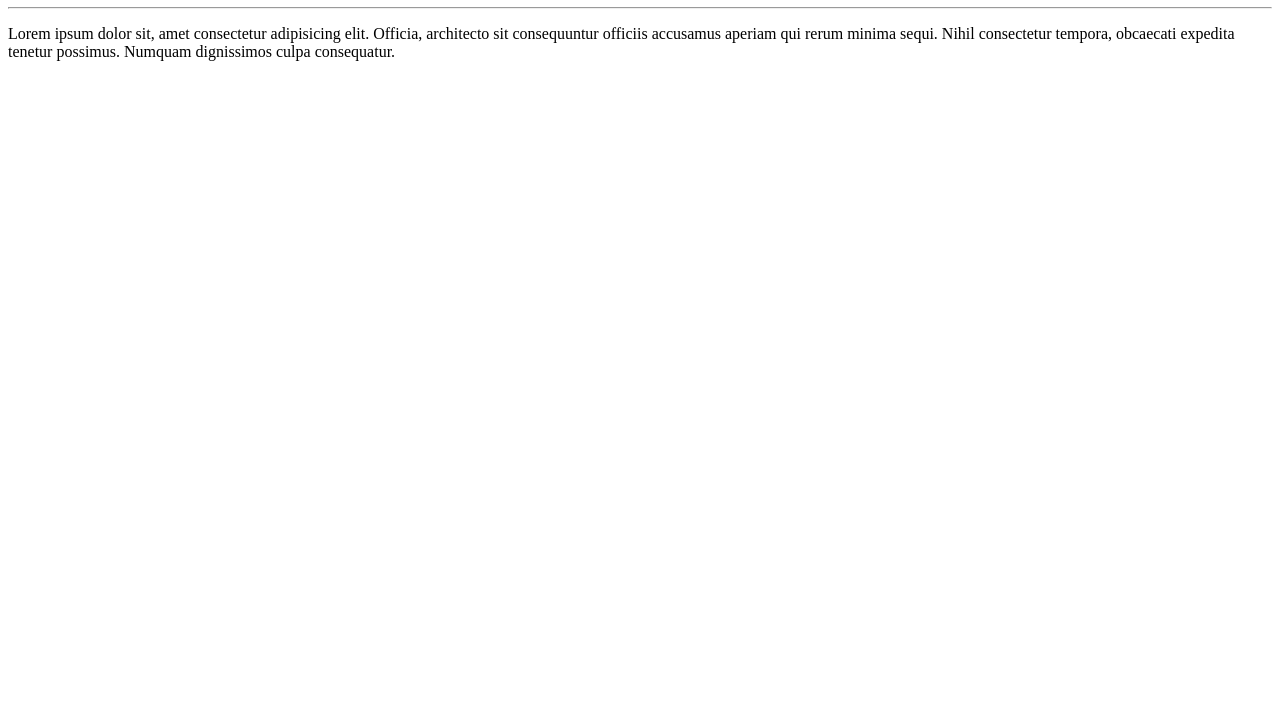
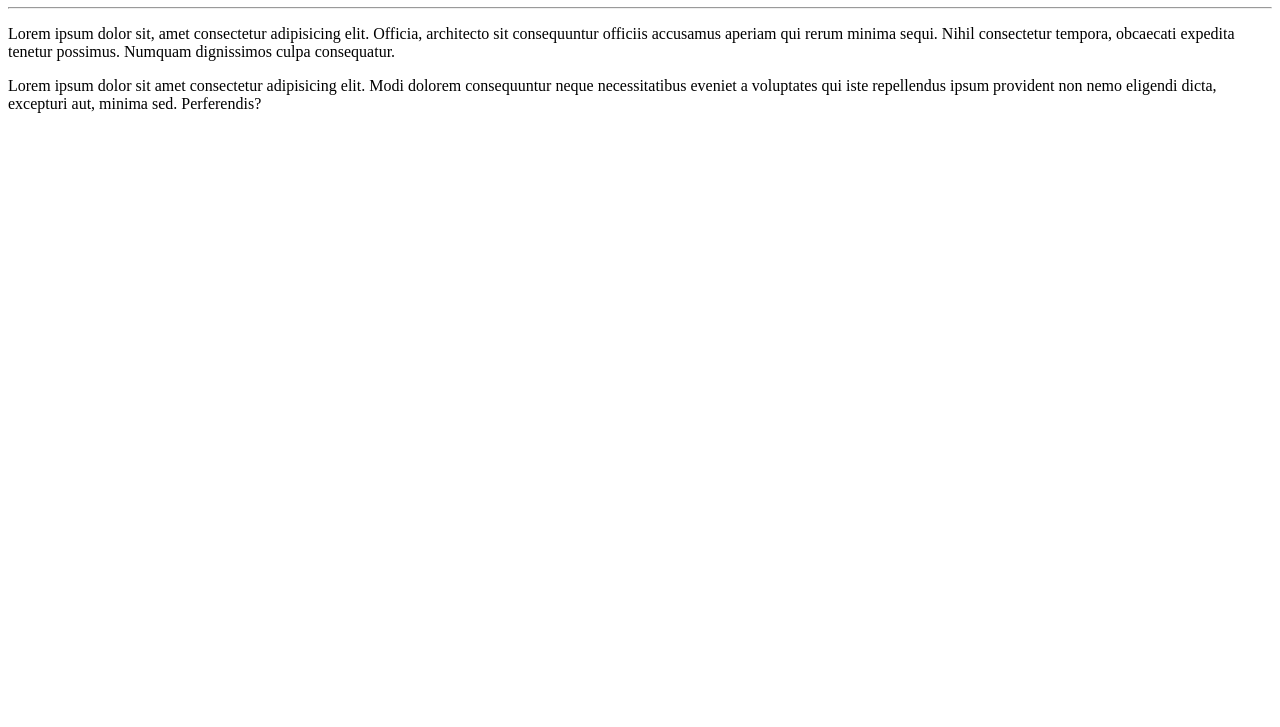
Before and after one commit to Matheus-Silva8/Ola-Mundo, a plain HTML site: page site-exemplo/index.html in a window 1280 px wide. Shown: the part 73-800 px from the top of the page. Drawn offline with Linux system fonts and the light colour scheme.

Commit message:
Adicionei um parágrafo

```diff
--- a/site-exemplo/index.html
+++ b/site-exemplo/index.html
@@ -10,5 +10,7 @@
     <h1>Olá, Mundo!</h1>
     <hr>
     <p>Lorem ipsum dolor sit, amet consectetur adipisicing elit. Officia, architecto sit consequuntur officiis accusamus aperiam qui rerum minima sequi. Nihil consectetur tempora, obcaecati expedita tenetur possimus. Numquam dignissimos culpa consequatur.</p>
+
+    <p>Lorem ipsum dolor sit amet consectetur adipisicing elit. Modi dolorem consequuntur neque necessitatibus eveniet a voluptates qui iste repellendus ipsum provident non nemo eligendi dicta, excepturi aut, minima sed. Perferendis?</p>
 </body>
 </html>
```
